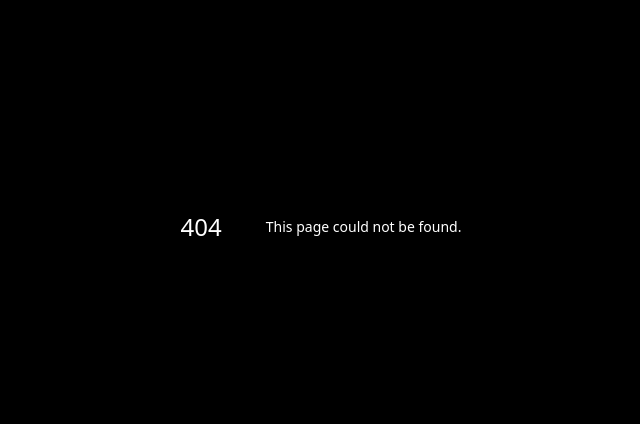
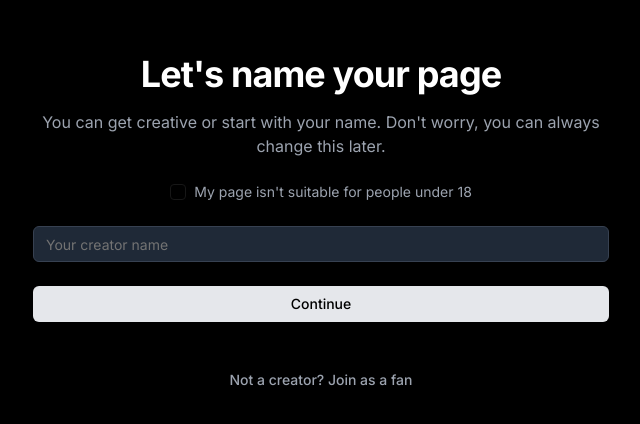
Before and after one commit to yaswanth-2005/fansfwd-deployment, a Next.js app: page /creator in a window 1280 px wide. Before the commit this address had no page. Shown: the part 174-598 px from the top of the page, without its empty margins (319-959 px from the left). Built offline with nearby package versions, Linux system fonts and the light colour scheme.

Commit message:
basic done

```diff
--- a/next.config.mjs
+++ b/next.config.mjs
@@ -11,6 +11,9 @@ const nextConfig = {
       {
         hostname: "idsb.tmgrup.com.tr",
       },
+      {
+        hostname: "hebbkx1anhila5yf.public.blob.vercel-storage.com",
+      },
     ],
   },
 };
--- a/src/app/[category]/[id]/payment/page.tsx
+++ b/src/app/[category]/[id]/payment/page.tsx
@@ -37,12 +37,6 @@ export default function PaymentGateway({
 
   return (
     <div className="min-h-screen bg-black text-gray-100 flex flex-col">
-      <header className="bg-black p-4 border border-primary">
-        <div className="container mx-auto px-4">
-          <h1 className="text-2xl font-bold">Brandz Hub</h1>
-        </div>
-      </header>
-
       <main className="flex-grow container mx-auto px-4 py-8 flex gap-10 flex-col">
         <h1 className="text-4xl font-semibold">
           <span className="text-[#1d4ed8] text-5xl">{profile[0].name}</span>
--- /dev/null
+++ b/src/app/creator/page.tsx
@@ -0,0 +1,52 @@
+import { Button } from "@/components/ui/button";
+import { Card } from "@/components/ui/card";
+import { Checkbox } from "@/components/ui/checkbox";
+import { Input } from "@/components/ui/input";
+import { MoreHorizontal, Search } from "lucide-react";
+import Image from "next/image";
+
+export default function CreatorOnboarding() {
+  return (
+    <div className="min-h-screen bg-black text-white flex items-center justify-center">
+      <div className="w-full max-w-xl flex flex-col items-center justify-center text-center">
+        {/* Form Container */}
+        <div className="space-y-6 w-full">
+          <div className="space-y-4">
+            <h1 className="text-4xl font-bold tracking-tight">
+              Let's name your page
+            </h1>
+            <p className="text-gray-400">
+              You can get creative or start with your name. Don't worry, you can
+              always change this later.
+            </p>
+          </div>
+
+          <form className="space-y-6 w-full">
+            <div className="flex items-center space-x-2 justify-center">
+              <Checkbox id="age-check" />
+              <label htmlFor="age-check" className="text-sm text-gray-400">
+                My page isn't suitable for people under 18
+              </label>
+            </div>
+
+            <Input
+              type="text"
+              placeholder="Your creator name"
+              className="bg-gray-800 border-gray-700 text-white w-full"
+            />
+
+            <Button className="w-full bg-gray-200 text-black hover:bg-gray-300">
+              Continue
+            </Button>
+          </form>
+
+          <div className="pt-4">
+            <Button variant="link" className="text-gray-400 hover:text-white">
+              Not a creator? Join as a fan
+            </Button>
+          </div>
+        </div>
+      </div>
+    </div>
+  );
+}
--- a/src/app/layout.tsx
+++ b/src/app/layout.tsx
@@ -1,12 +1,12 @@
 import type { Metadata } from "next";
 import { Inter } from "next/font/google";
 import "./globals.css";
-
+import { ClerkProvider } from "@clerk/nextjs";
 const inter = Inter({ subsets: ["latin"] });
 
 export const metadata: Metadata = {
-  title: "Create Next App",
-  description: "Generated by create next app",
+  title: "FanFWD",
+  description: "forward your fans here!",
 };
 
 export default function RootLayout({
@@ -15,6 +15,7 @@ export default function RootLayout({
   children: React.ReactNode;
 }>) {
   return (
+    <ClerkProvider>
       <html lang="en">
         <body className={inter.className + " bg-black text-white"}>
           {children}
@@ -23,5 +24,6 @@ export default function RootLayout({
         <script src="https://cdn.jsdelivr.net/npm/vanta@latest/dist/vanta.rings.min.js"></script>
         <script src="https://www.youtube.com/iframe_api"></script>
       </html>
+    </ClerkProvider>
   );
 }
--- a/src/components/layouts/main.tsx
+++ b/src/components/layouts/main.tsx
@@ -8,6 +8,7 @@ import { Button } from "../ui/button";
 import { motion } from "motion/react";
 import { useRouter } from "next/navigation";
 import SpotifyStyleCarousel from "../global/spotify-style-carousel";
+import { SignedIn, SignedOut, SignInButton, UserButton } from "@clerk/nextjs";
 
 type Props = {};
 
@@ -40,17 +41,26 @@ const Main = (props: Props) => {
           </span>
           <div className="flex justify-between gap-3 items-center w-1/3">
             <ul className="flex flex-1 justify-around">
-              <li>Home</li>
+              <li onClick={() => router.push("/")}>Home</li>
               <li>Pricing</li>
               <li>Features</li>
-              <li>Resources</li>
+              <li>
+                <Button
+                  className="bg-[#1d4ed8] text-white"
+                  onClick={() => router.push("/creator")}
+                >
+                  Become a Creator
+                </Button>
+              </li>
             </ul>
-            <Button
-              onClick={() => router.push("/login")}
-              className="rounded-full text-white border border-blue-500 bg-blue-600/40 "
-            >
-              Sign In
-            </Button>
+            <SignedOut>
+              <div className="border-blue-500 border-2 p-3 rounded-full">
+                <SignInButton />
+              </div>
+            </SignedOut>
+            <SignedIn>
+              <UserButton />
+            </SignedIn>
           </div>
         </div>
       </motion.nav>
--- a/src/components/ui/sidebar.tsx
+++ b/src/components/ui/sidebar.tsx
@@ -215,7 +215,7 @@ const Sidebar = React.forwardRef<
     return (
       <div
         ref={ref}
-        className="group peer hidden md:block text-sidebar-foreground"
+        className="group peer hidden text-sidebar-foreground md:block"
         data-state={state}
         data-collapsible={state === "collapsed" ? collapsible : ""}
         data-variant={variant}
@@ -224,7 +224,7 @@ const Sidebar = React.forwardRef<
         {/* This is what handles the sidebar gap on desktop */}
         <div
           className={cn(
-            "duration-200 relative h-svh w-[--sidebar-width] bg-transparent transition-[width] ease-linear",
+            "relative h-svh w-[--sidebar-width] bg-transparent transition-[width] duration-200 ease-linear",
             "group-data-[collapsible=offcanvas]:w-0",
             "group-data-[side=right]:rotate-180",
             variant === "floating" || variant === "inset"
@@ -234,7 +234,7 @@ const Sidebar = React.forwardRef<
         />
         <div
           className={cn(
-            "duration-200 fixed inset-y-0 z-10 hidden h-svh w-[--sidebar-width] transition-[left,right,width] ease-linear md:flex",
+            "fixed inset-y-0 z-10 hidden h-svh w-[--sidebar-width] transition-[left,right,width] duration-200 ease-linear md:flex",
             side === "left"
               ? "left-0 group-data-[collapsible=offcanvas]:left-[calc(var(--sidebar-width)*-1)]"
               : "right-0 group-data-[collapsible=offcanvas]:right-[calc(var(--sidebar-width)*-1)]",
@@ -439,7 +439,7 @@ const SidebarGroupLabel = React.forwardRef<
       ref={ref}
       data-sidebar="group-label"
       className={cn(
-        "duration-200 flex h-8 shrink-0 items-center rounded-md px-2 text-xs font-medium text-sidebar-foreground/70 outline-none ring-sidebar-ring transition-[margin,opa] ease-linear focus-visible:ring-2 [&>svg]:size-4 [&>svg]:shrink-0",
+        "flex h-8 shrink-0 items-center rounded-md px-2 text-xs font-medium text-sidebar-foreground/70 outline-none ring-sidebar-ring transition-[margin,opa] duration-200 ease-linear focus-visible:ring-2 [&>svg]:size-4 [&>svg]:shrink-0",
         "group-data-[collapsible=icon]:-mt-8 group-data-[collapsible=icon]:opacity-0",
         className
       )}
@@ -631,7 +631,7 @@ const SidebarMenuBadge = React.forwardRef<
     ref={ref}
     data-sidebar="menu-badge"
     className={cn(
-      "absolute right-1 flex h-5 min-w-5 items-center justify-center rounded-md px-1 text-xs font-medium tabular-nums text-sidebar-foreground select-none pointer-events-none",
+      "pointer-events-none absolute right-1 flex h-5 min-w-5 select-none items-center justify-center rounded-md px-1 text-xs font-medium tabular-nums text-sidebar-foreground",
       "peer-hover/menu-button:text-sidebar-accent-foreground peer-data-[active=true]/menu-button:text-sidebar-accent-foreground",
       "peer-data-[size=sm]/menu-button:top-1",
       "peer-data-[size=default]/menu-button:top-1.5",
@@ -659,7 +659,7 @@ const SidebarMenuSkeleton = React.forwardRef<
     <div
       ref={ref}
       data-sidebar="menu-skeleton"
-      className={cn("rounded-md h-8 flex gap-2 px-2 items-center", className)}
+      className={cn("flex h-8 items-center gap-2 rounded-md px-2", className)}
       {...props}
     >
       {showIcon && (
@@ -669,7 +669,7 @@ const SidebarMenuSkeleton = React.forwardRef<
         />
       )}
       <Skeleton
-        className="h-4 flex-1 max-w-[--skeleton-width]"
+        className="h-4 max-w-[--skeleton-width] flex-1"
         data-sidebar="menu-skeleton-text"
         style={
           {
```
Also changed, not shown: middleware.ts (added, +12 -0 lines), package.json (+19 -18 lines), 2 other files (tests, documents, lock files or other folders). Lines whose indentation alone changed are shown as unchanged.
